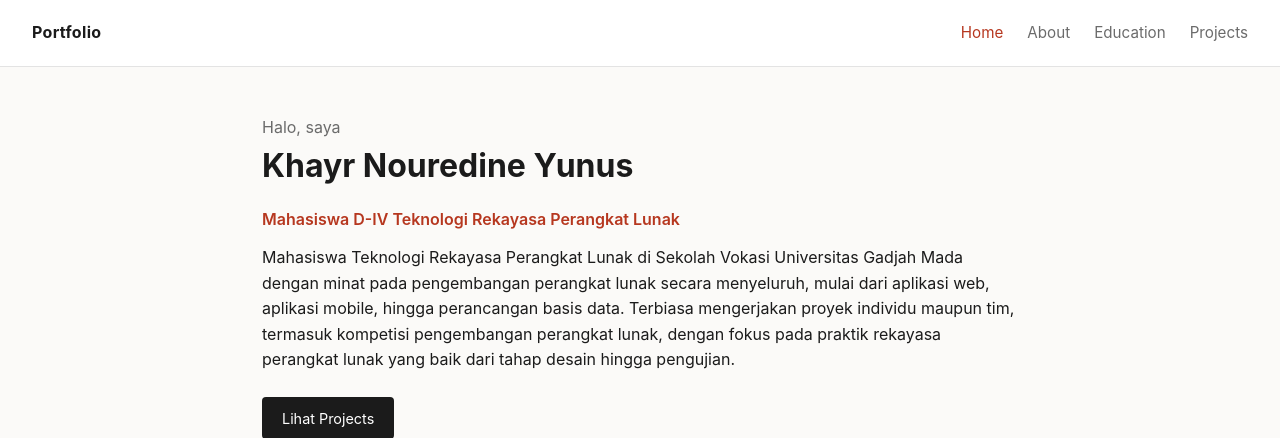
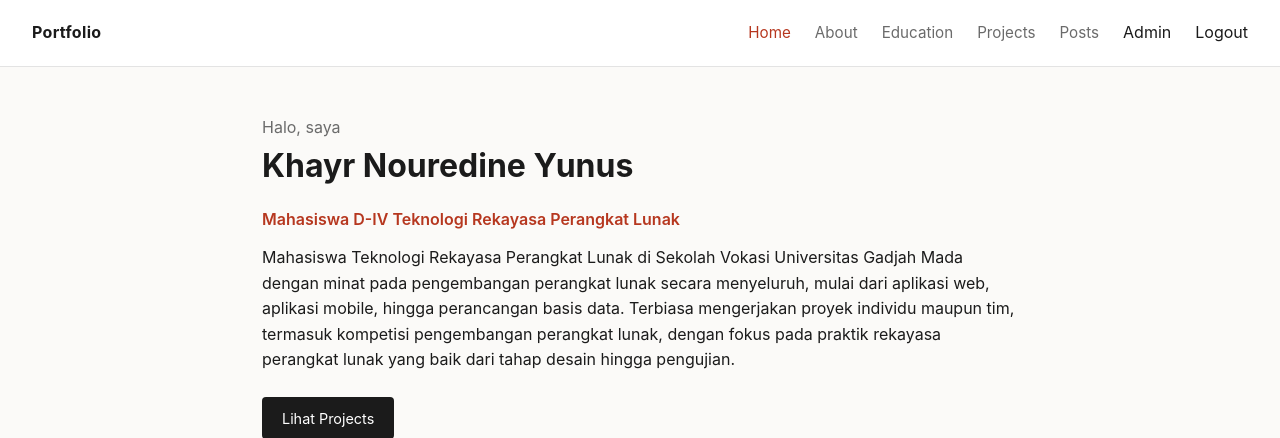
Before and after one commit to khayrnouredineyunus-dev/Praktikum-Pemrograman-Web-Lanjut, a Laravel app: page / in a window 1280 px wide. Shown: the top 438 px of the page. Run offline with Laravel 12, Linux system fonts and the light colour scheme; a user stored in the database is signed in; data comes from the database, SQL or seed files in the repository; style sheets or scripts are compiled from the project's sources.

Commit message:
Lindungi route dengan middleware auth dan admin serta tambah menu login dan logout

```diff
--- a/bootstrap/app.php
+++ b/bootstrap/app.php
@@ -12,7 +12,9 @@ return Application::configure(basePath: dirname(__DIR__))
         health: '/up',
     )
     ->withMiddleware(function (Middleware $middleware): void {
-        //
+        $middleware->alias([
+            'admin' => \App\Http\Middleware\EnsureAdmin::class,
+        ]);
     })
     ->withExceptions(function (Exceptions $exceptions): void {
         $exceptions->shouldRenderJsonWhen(
--- a/resources/css/app.css
+++ b/resources/css/app.css
@@ -146,3 +146,18 @@ p + h2 {
 .pagination .page-item.disabled .page-link {
     opacity: 0.5;
 }
+
+.navbar-menu form {
+    display: inline;
+}
+.navbar-menu .tombol-keluar {
+    background: none;
+    border: 0;
+    padding: 0;
+    font: inherit;
+    color: inherit;
+    cursor: pointer;
+}
+.navbar-menu .tombol-keluar:hover {
+    text-decoration: underline;
+}
--- a/resources/views/partials/navbar.blade.php
+++ b/resources/views/partials/navbar.blade.php
@@ -6,5 +6,18 @@
         <li><a href="{{ route('about') }}" class="{{ request()->routeIs('about') ? 'aktif' : '' }}">About</a></li>
         <li><a href="{{ route('education') }}" class="{{ request()->routeIs('education') ? 'aktif' : '' }}">Education</a></li>
         <li><a href="{{ route('projects') }}" class="{{ request()->routeIs('projects') ? 'aktif' : '' }}">Projects</a></li>
+
+        @auth
+            <li><a href="{{ route('posts.index') }}" class="{{ request()->routeIs('posts.*') ? 'aktif' : '' }}">Posts</a></li>
+            <li class="navbar-pengguna">{{ Auth::user()->name }}</li>
+            <li>
+                <form method="POST" action="{{ route('logout') }}">
+                    @csrf
+                    <button type="submit" class="tombol-keluar">Logout</button>
+                </form>
+            </li>
+        @else
+            <li><a href="{{ route('login') }}">Login</a></li>
+        @endauth
     </ul>
 </nav>
--- a/routes/web.php
+++ b/routes/web.php
@@ -6,13 +6,20 @@ use App\Http\Controllers\PostController;
 use App\Http\Controllers\ProjectController;
 
 Route::get('/projects', [ProjectController::class, 'index'])->name('projects');
+
+Route::middleware('auth')->group(function () {
     Route::get('/projects/create', [ProjectController::class, 'create'])->name('projects.create');
     Route::post('/projects', [ProjectController::class, 'store'])->name('projects.store');
+});
+
 Route::get('/projects/{id}', [ProjectController::class, 'show'])->name('projects.show');
+
+Route::middleware(['auth', 'admin'])->group(function () {
     Route::get('posts/trash', [PostController::class, 'trash'])->name('posts.trash');
     Route::patch('posts/{id}/restore', [PostController::class, 'restore'])->name('posts.restore');
     Route::delete('posts/{id}/force', [PostController::class, 'forceDestroy'])->name('posts.force-destroy');
     Route::resource('posts', PostController::class);
+});
 
 Route::get('/mencoba', [MencobaController::class, 'index']);
 
```
Also changed, not shown: app/Http/Middleware/EnsureAdmin.php (added, +24 -0 lines). Lines whose indentation alone changed are shown as unchanged.
